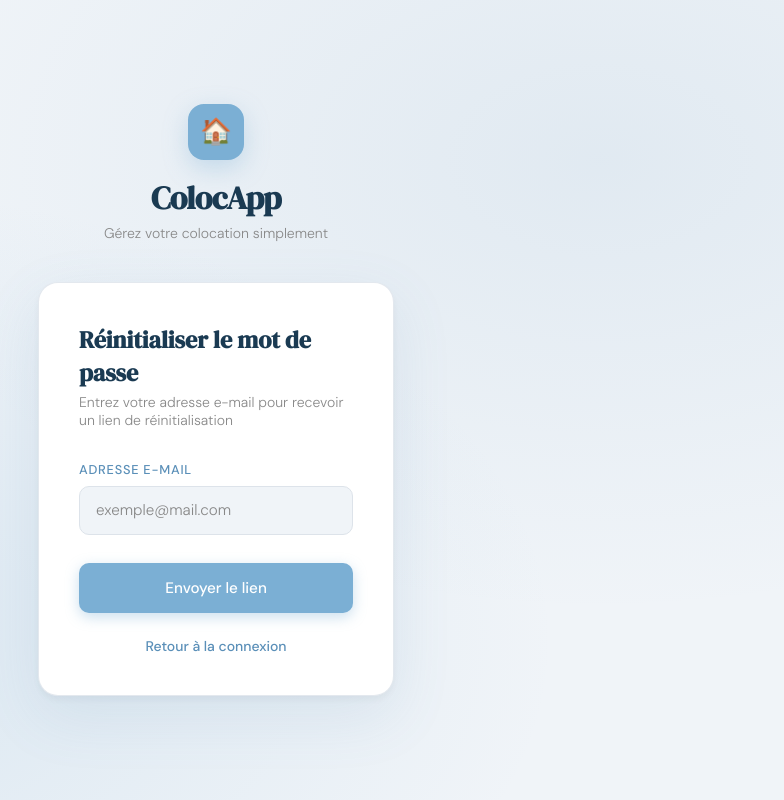
After one commit to balletFrancois18/Projet-IHM-Colocation, a Flask app: page /reset_password in a window 1280 px wide. The commit adds this page. Shown: the whole page, without its empty margins (424-1208 px from the left). Run offline with Flask 3, Linux system fonts and the light colour scheme.

Commit message:
ajout des fichiers reset et new password

```diff
--- a/main.py
+++ b/main.py
@@ -1,4 +1,5 @@
 from flask import Flask, render_template
+from flask_mail import Mail
 from models import db, Tache, Depense
 from routes.taches   import taches_bp
 from routes.depenses import depenses_bp
@@ -9,6 +10,14 @@ app.config['SQLALCHEMY_DATABASE_URI'] = 'sqlite:///coloc.db'
 app.config['SQLALCHEMY_TRACK_MODIFICATIONS'] = False
 app.secret_key = 'changeme'
 
+app.config['MAIL_SERVER']        = 'smtp.gmail.com'
+app.config['MAIL_PORT']          = 587
+app.config['MAIL_USE_TLS']       = True
+app.config['MAIL_USERNAME']      = 'ton.email@gmail.com'  # ← ton Gmail
+app.config['MAIL_PASSWORD']      = 'abcdefghijklmnop'     # ← le code 16 caractères
+app.config['MAIL_DEFAULT_SENDER'] = 'ton.email@gmail.com'
+
+mail = Mail(app)
 db.init_app(app)
 
 app.register_blueprint(taches_bp)
--- a/routes/auth.py
+++ b/routes/auth.py
@@ -36,3 +36,14 @@ def login():
 def logout():
     session.pop('user_id', None)
     return redirect(url_for('auth.login'))
+
+@auth_bp.route('/reset_password', methods=['GET', 'POST'])
+def reset_password():
+    if request.method == 'POST':
+        user = User.query.filter_by(email=request.form['email']).first()
+        if user:
+            user.password = request.form['new_password']
+            db.session.commit()
+            flash('Mot de passe réinitialisé avec succès ! Connectez-vous.', 'success')
+            return redirect(url_for('auth.login'))
+    return render_template('reset_password.html')
--- /dev/null
+++ b/templates/reset_password.html
@@ -0,0 +1,33 @@
+<!DOCTYPE html>
+<html lang="fr">
+<head>
+  <meta charset="UTF-8">
+  <meta name="viewport" content="width=device-width, initial-scale=1.0">
+  <title>Réinitialiser le mot de passe</title>
+  <link href="https://fonts.googleapis.com/css2?family=DM+Serif+Display:ital@0;1&family=DM+Sans:wght@300;400;500&display=swap" rel="stylesheet">
+  <link rel="stylesheet" href="{{ url_for('static', filename='style.css') }}">
+</head>
+<body class="auth-page">
+    <div class="container">
+        <div class="logo">
+            <div class="logo-icon">🏠</div>
+            <h1>ColocApp</h1>
+            <p>Gérez votre colocation simplement</p>
+        </div>
+        <div class="card">
+            <h2>Réinitialiser le mot de passe</h2>
+            <p class="subtitle">Entrez votre adresse e-mail pour recevoir un lien de réinitialisation</p>
+            <form method="POST">
+                <div class="field">
+                    <label for="email">Adresse e-mail</label>
+                    <input type="email" id="email" name="email" placeholder="exemple@mail.com" required>
+                </div>
+                <button type="submit" class="btn" mailto>Envoyer le lien</button>
+            </form>
+            <div class="link">
+                <a href="{{ url_for('auth.login') }}">Retour à la connexion</a>
+            </div>
+        </div>
+    </div>
+</body>
+</html>
```
Also changed, not shown: templates/login.html (+4 -8 lines), templates/new_password.html (added, +28 -0 lines).
